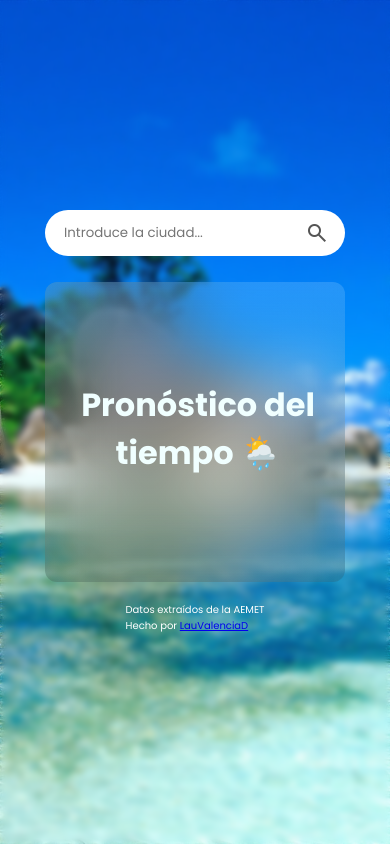
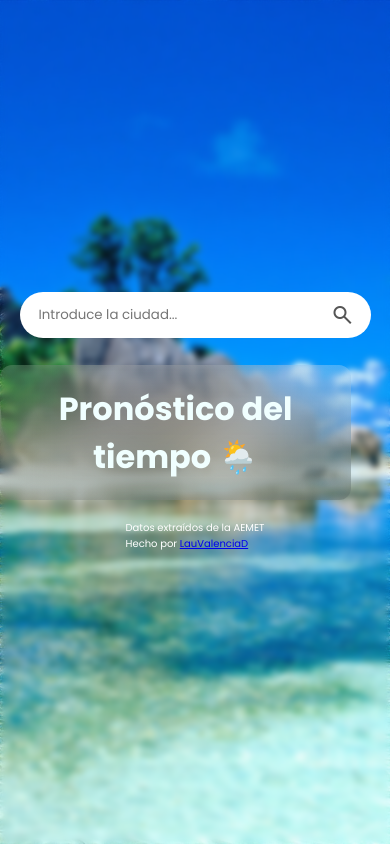
Before and after one commit to LauValenciaD/App-ElTiempo-AEMET, a plain HTML site: page index.html in a window 390 px wide. Drawn offline with nearby package versions, Linux system fonts and the light colour scheme.

Commit message:
added responsive

```diff
--- a/style.css
+++ b/style.css
@@ -132,3 +132,36 @@ main {
   width: 70px;
   height: 70px;
 }
+/* Responsive */
+@media (max-width: 768px) {
+  #contenedor {
+    overflow: scroll;
+    gap: 10px;
+  }
+
+  #caja1,
+  #caja2,
+  #caja3 {
+    width: 90%;
+    height: auto;
+    padding: 5%;
+  }
+
+  #pronostico {
+    width: 100%;
+    overflow: scroll;
+  }
+
+  .dia {
+    min-width: 80px;
+    padding: 5%;
+  }
+
+  .input-container {
+    width: 90%;
+  }
+
+  .ciudad {
+    padding: 10px 16px;
+  }
+}
```
